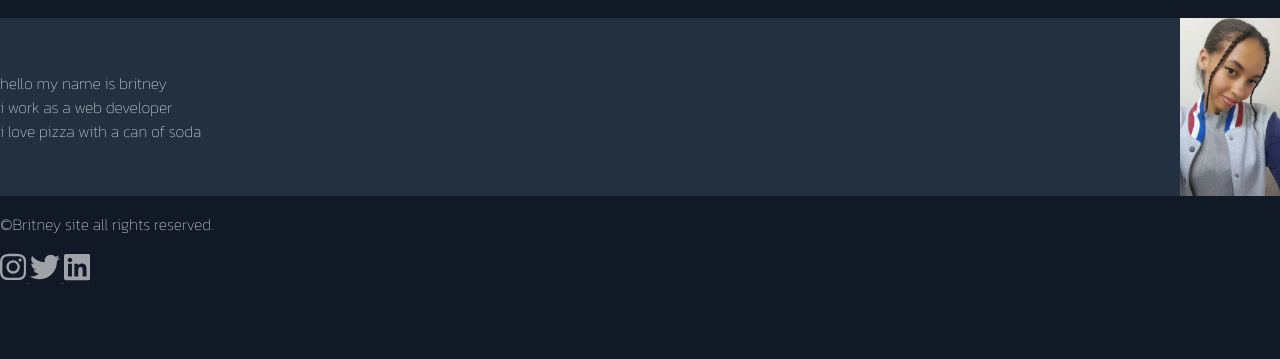
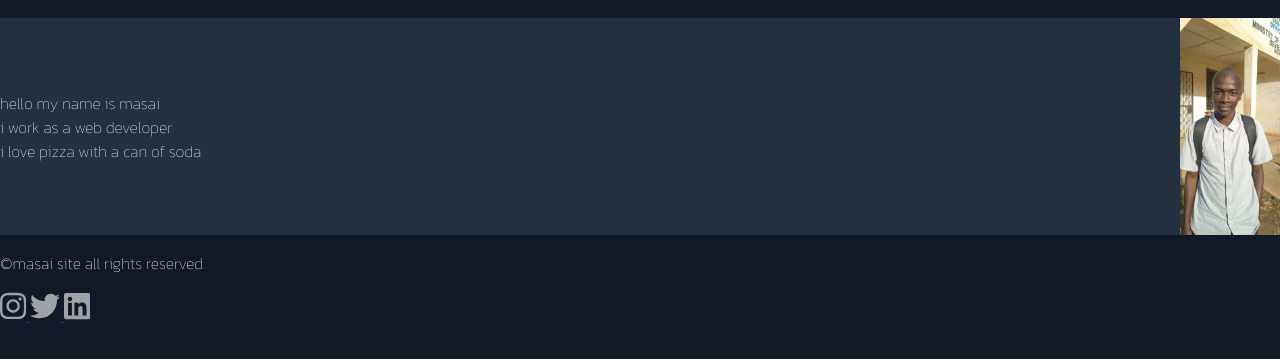
Before and after one commit to Masaiiii/britney-site, a plain HTML site: page index.html in a window 1280 px wide. Shown: the part 161-520 px from the top of the page. Drawn offline with Linux system fonts and the light colour scheme.

Commit message:
Update index.html

```diff
--- a/index.html
+++ b/index.html
@@ -37,13 +37,13 @@
     </div>
     <div class="center">
         <div class="intro">
-            <p>hello my name is britney <br/> i work as a web developer <br/> i love pizza with a can of soda</p>
-        <img src="./my pic.jpg" alt="me">
+            <p>hello my name is masai <br/> i work as a web developer <br/> i love pizza with a can of soda</p>
+        <img src="./my photo.jpg" alt="me">
         </div>
     </div>
 
     <footer class="center">
-       <p> &copy;Britney site all rights reserved.</p>
+       <p> &copy;masai site all rights reserved.</p>
         <div>
             <a href="" class="social-links">
                 <svg xmlns="http://www.w3.org/2000/svg" viewBox="0 0 448 512"><!--!Font Awesome Free 6.5.2 by @fontawesome - https://fontawesome.com License - https://fontawesome.com/license/free Copyright 2024 Fonticons, Inc.--><path d="M224.1 141c-63.6 0-114.9 51.3-114.9 114.9s51.3 114.9 114.9 114.9S339 319.5 339 255.9 287.7 141 224.1 141zm0 189.6c-41.1 0-74.7-33.5-74.7-74.7s33.5-74.7 74.7-74.7 74.7 33.5 74.7 74.7-33.6 74.7-74.7 74.7zm146.4-194.3c0 14.9-12 26.8-26.8 26.8-14.9 0-26.8-12-26.8-26.8s12-26.8 26.8-26.8 26.8 12 26.8 26.8zm76.1 27.2c-1.7-35.9-9.9-67.7-36.2-93.9-26.2-26.2-58-34.4-93.9-36.2-37-2.1-147.9-2.1-184.9 0-35.8 1.7-67.6 9.9-93.9 36.1s-34.4 58-36.2 93.9c-2.1 37-2.1 147.9 0 184.9 1.7 35.9 9.9 67.7 36.2 93.9s58 34.4 93.9 36.2c37 2.1 147.9 2.1 184.9 0 35.9-1.7 67.7-9.9 93.9-36.2 26.2-26.2 34.4-58 36.2-93.9 2.1-37 2.1-147.8 0-184.8zM398.8 388c-7.8 19.6-22.9 34.7-42.6 42.6-29.5 11.7-99.5 9-132.1 9s-102.7 2.6-132.1-9c-19.6-7.8-34.7-22.9-42.6-42.6-11.7-29.5-9-99.5-9-132.1s-2.6-102.7 9-132.1c7.8-19.6 22.9-34.7 42.6-42.6 29.5-11.7 99.5-9 132.1-9s102.7-2.6 132.1 9c19.6 7.8 34.7 22.9 42.6 42.6 11.7 29.5 9 99.5 9 132.1s2.7 102.7-9 132.1z"/></svg>
```
